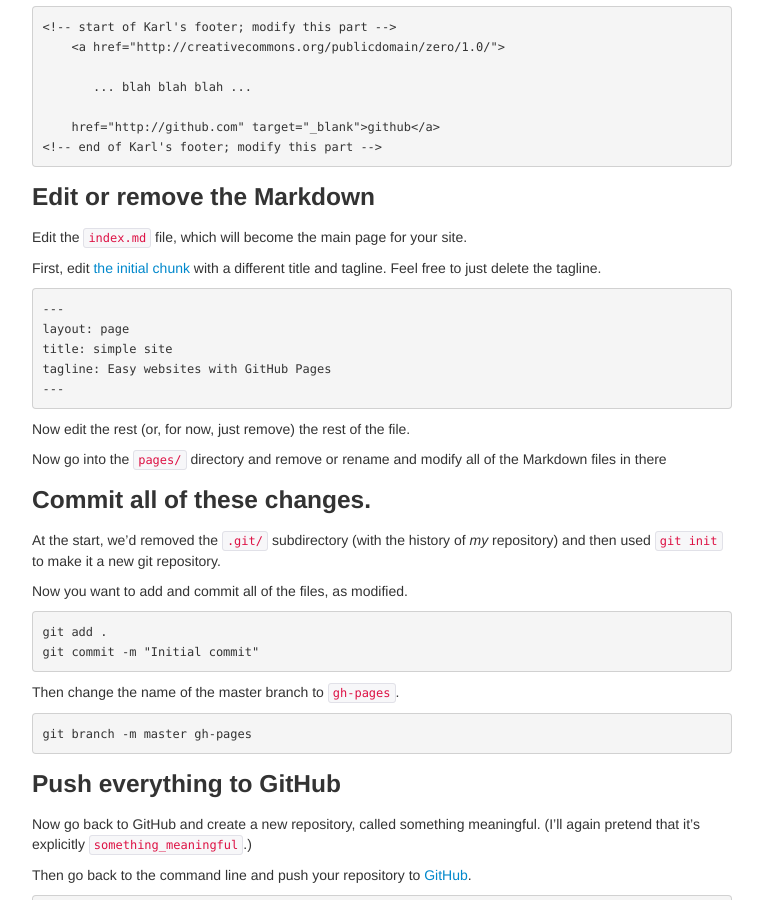
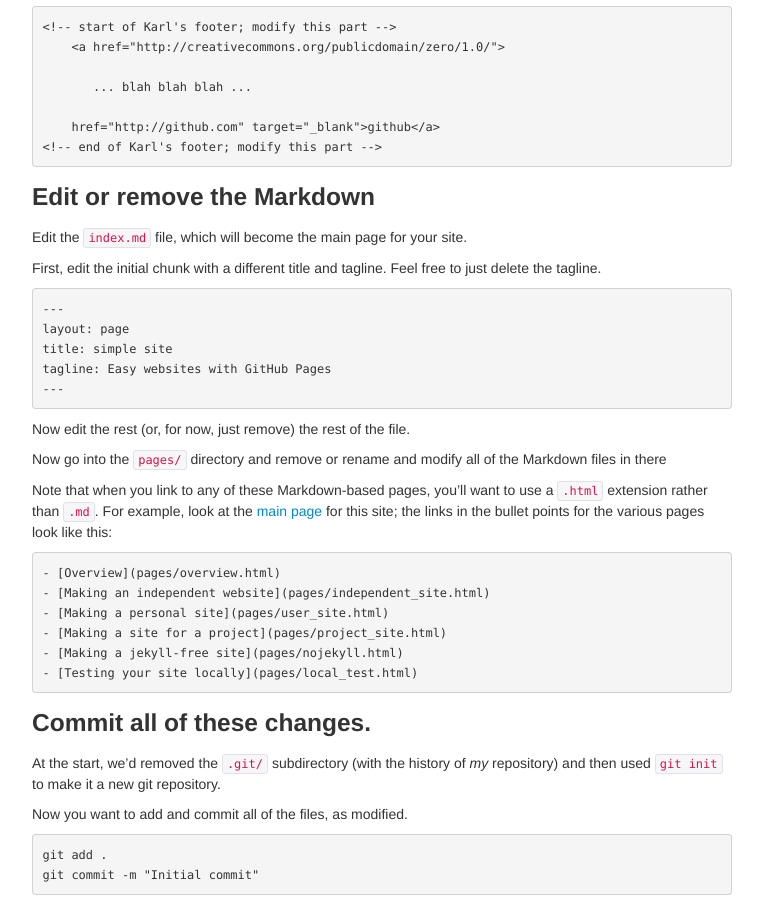
Before and after one commit to kbroman/simple_site, a Jekyll site: the page built from pages/independent_site.md, in a window 1280 px wide and 900 px high, scrolled down 1724 px. Shown: the whole window, without its empty margins (258-1021 px from the left). Built offline with Jekyll 4.4.1, drawn with Linux system fonts in a browser that asks for light colours.

Commit message:
Mention linking to .html rather than .md files
 - Also, change links to .md files to point to the "raw" versions

```diff
--- a/pages/independent_site.md
+++ b/pages/independent_site.md
@@ -118,11 +118,11 @@ have to deal with.
 ### Edit or remove the Markdown
 
 Edit the
-[`index.md`](https://github.com/kbroman/simple_site/blob/gh-pages/index.md)
+[`index.md`](https://raw.githubusercontent.com/kbroman/simple_site/gh-pages/index.md)
 file, which will become the main page for your site.
 
-First, edit [the initial chunk](https://github.com/kbroman/simple_site/blob/gh-pages/index.md)
-with a different title and tagline. Feel free to just delete the tagline.
+First, edit the initial chunk with a different title and tagline. Feel
+free to just delete the tagline.
 
     ---
     layout: page
@@ -134,6 +134,20 @@ Now edit the rest (or, for now, just remove) the rest of the file.
 
 Now go into the [`pages/`](https://github.com/kbroman/simple_site/blob/gh-pages/pages) directory and remove or rename and modify
 all of the Markdown files in there
+
+Note that when you link to any of these Markdown-based pages, you'll
+want to use a `.html` extension rather than `.md`. For example, look
+at the
+[main page](https://raw.githubusercontent.com/kbroman/simple_site/gh-pages/index.md)
+for this site; the links in the bullet points for the various pages
+look like this:
+
+    - [Overview](pages/overview.html)
+    - [Making an independent website](pages/independent_site.html)
+    - [Making a personal site](pages/user_site.html)
+    - [Making a site for a project](pages/project_site.html)
+    - [Making a jekyll-free site](pages/nojekyll.html)
+    - [Testing your site locally](pages/local_test.html)
 
 ### Commit all of these changes.
 
```
Also changed, not shown: pages/overview.md (+3 -4 lines).
